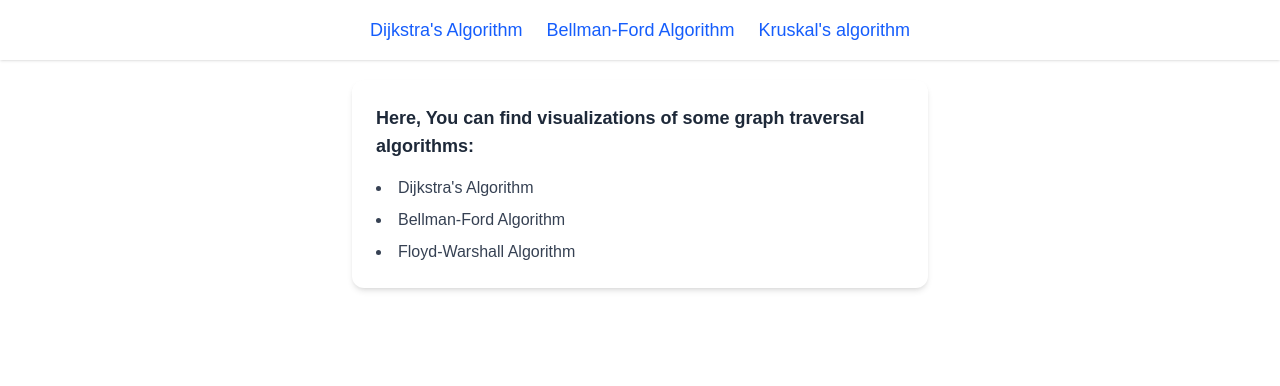
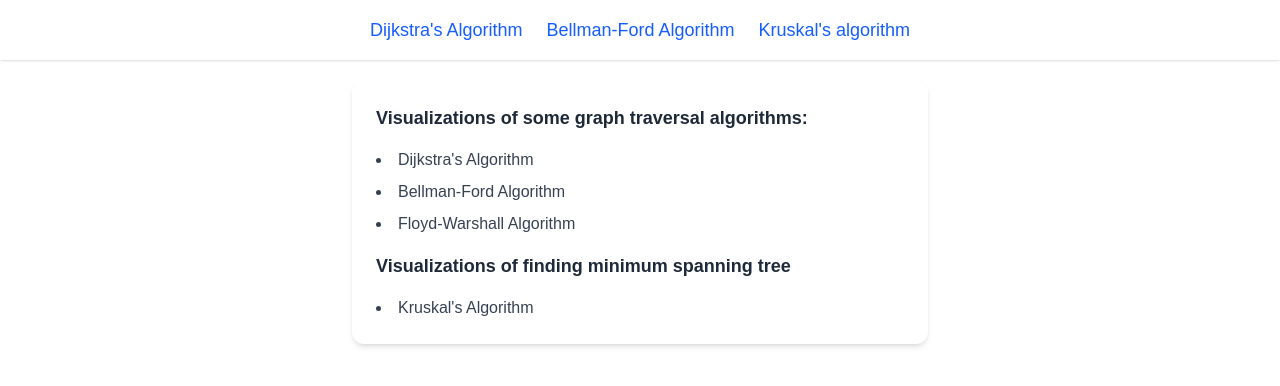
Before and after one commit to LogaMithran/dot-dot, a React (Vite) app: page / in a window 1280 px wide. Shown: the top 386 px of the page. Built offline with nearby package versions, Linux system fonts and the light colour scheme.

Commit message:
changes(doc): added docs to the home page

```diff
--- a/src/components/Home.jsx
+++ b/src/components/Home.jsx
@@ -1,13 +1,17 @@
 const Home = () => {
     return <div className="p-6 max-w-xl mx-auto my-5 bg-white rounded-xl shadow-md">
         <p className="text-lg font-semibold text-gray-800  mb-4">
-            Here, You can find visualizations of some graph traversal algorithms:
+            Visualizations of some graph traversal algorithms:
         </p>
         <ul className="list-disc list-inside space-y-2 text-gray-700">
             <li>Dijkstra's Algorithm</li>
             <li>Bellman-Ford Algorithm</li>
             <li>Floyd-Warshall Algorithm</li>
         </ul>
+        <p className="text-lg font-semibold text-gray-800 my-4">Visualizations of finding minimum spanning tree</p>
+        <ul className="list-disc list-inside space-y-2 text-gray-700">
+            <li>Kruskal's Algorithm</li>
+        </ul>
     </div>
 };
 
```
